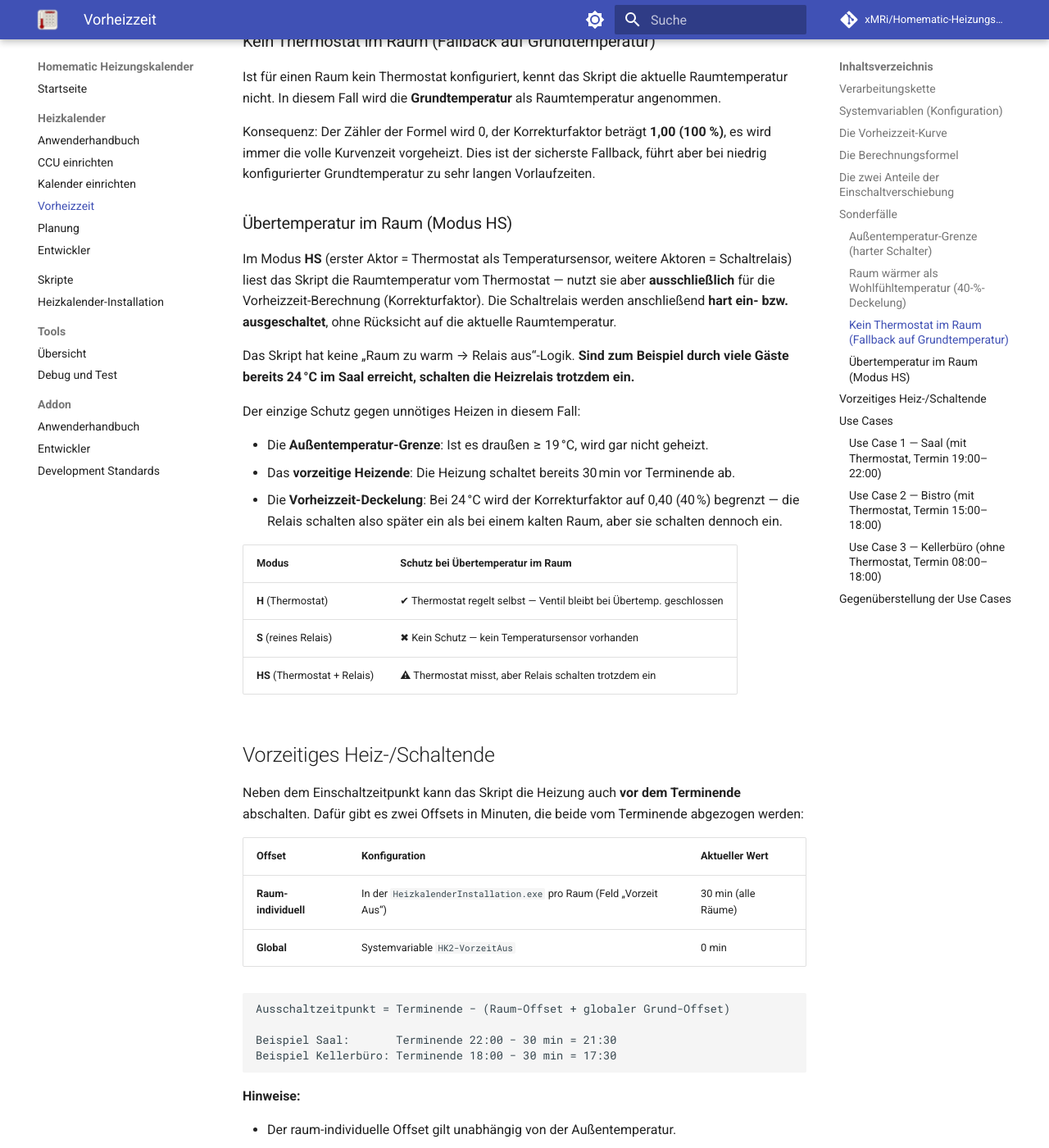
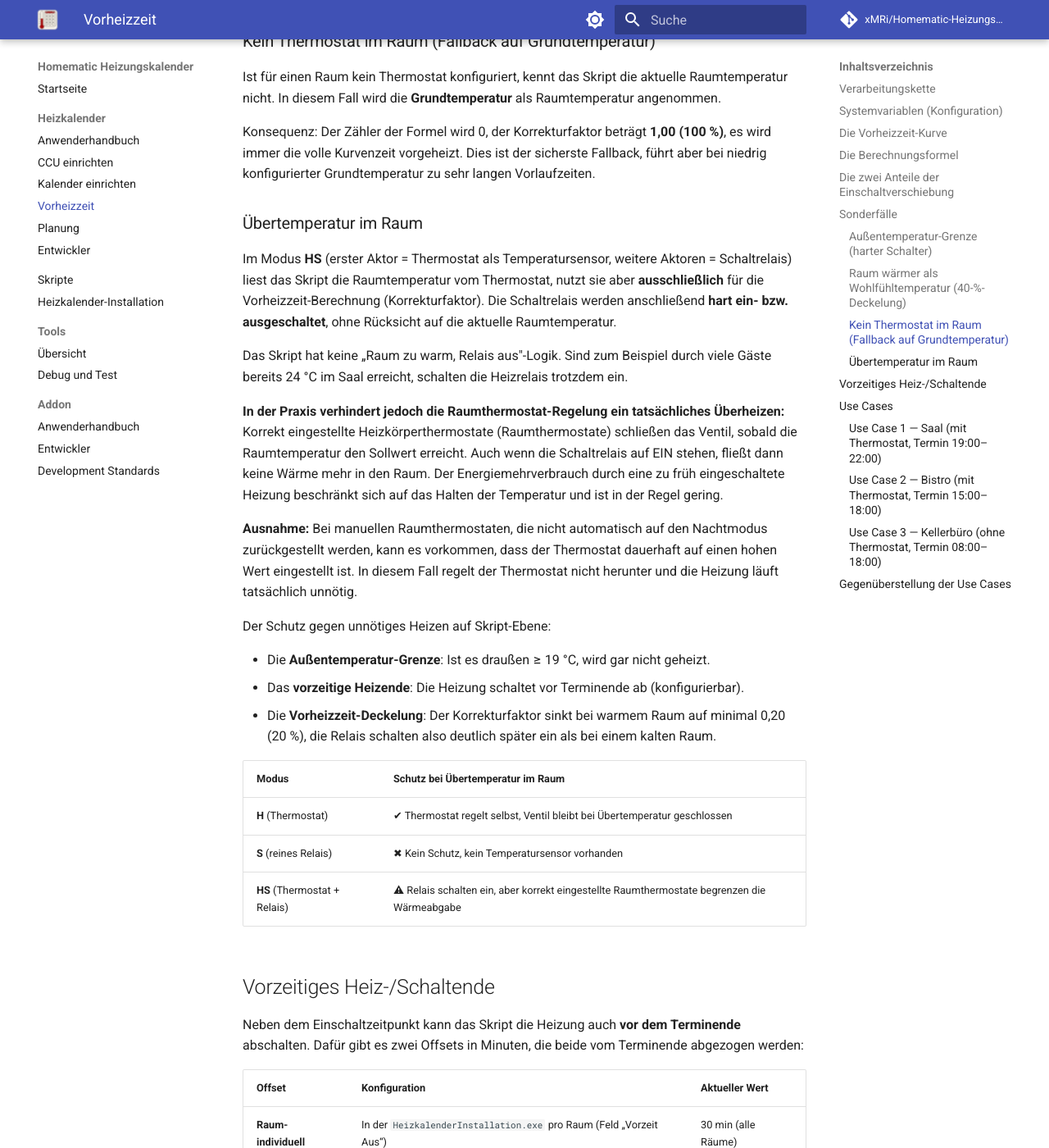
Before and after one commit to tatzel/Homematic-Heizungskalender, an MkDocs documentation site: the page built from docs/heizkalender/heizsteuerung-vorheizzeit.md, in a window 1280 px wide and 1400 px high, scrolled down 4016 px. Shown: the whole window at 82% size. Built offline with MkDocs 1.6.1 and Material for MkDocs 9.7.7, drawn with Linux system fonts in a browser that asks for light colours; comment, search, counter and statistics services are not loaded.

Commit message:
docs: Thermostat-Regelung bei Übertemperatur präzisiert (#73)
Abschnitt "Übertemperatur im Raum" in heizsteuerung-vorheizzeit.md
überarbeitet:

- Modus H: Thermostat regelt selbst, kein Überheizen in der Praxis
- Modus HS: Raumthermostate (Heizkörperventile) begrenzen die
  Wärmeabgabe auch bei eingeschalteten Relais
- Modus S: Kein Temperaturfeedback, Risiko bleibt
- Hinweis auf manuelle Raumthermostate ergänzt, die nicht
  automatisch zurückgestellt werden können

Ref: #73

```diff
--- a/docs/heizkalender/heizsteuerung-vorheizzeit.md
+++ b/docs/heizkalender/heizsteuerung-vorheizzeit.md
@@ -137,28 +137,39 @@ Konsequenz: Der Zähler der Formel wird 0, der Korrekturfaktor beträgt **1,00 (
 es wird immer die volle Kurvenzeit vorgeheizt. Dies ist der sicherste Fallback,
 führt aber bei niedrig konfigurierter Grundtemperatur zu sehr langen Vorlaufzeiten.
 
-### Übertemperatur im Raum (Modus HS)
+### Übertemperatur im Raum
 
 Im Modus **HS** (erster Aktor = Thermostat als Temperatursensor, weitere Aktoren = Schaltrelais)
-liest das Skript die Raumtemperatur vom Thermostat — nutzt sie aber **ausschließlich** für
+liest das Skript die Raumtemperatur vom Thermostat, nutzt sie aber **ausschließlich** für
 die Vorheizzeit-Berechnung (Korrekturfaktor). Die Schaltrelais werden anschließend
 **hart ein- bzw. ausgeschaltet**, ohne Rücksicht auf die aktuelle Raumtemperatur.
 
-Das Skript hat keine „Raum zu warm → Relais aus“-Logik. **Sind zum Beispiel durch viele Gäste
-bereits 24 °C im Saal erreicht, schalten die Heizrelais trotzdem ein.**
+Das Skript hat keine „Raum zu warm, Relais aus"-Logik. Sind zum Beispiel durch viele Gäste
+bereits 24 °C im Saal erreicht, schalten die Heizrelais trotzdem ein.
 
-Der einzige Schutz gegen unnötiges Heizen in diesem Fall:
+**In der Praxis verhindert jedoch die Raumthermostat-Regelung ein tatsächliches Überheizen:**
+Korrekt eingestellte Heizkörperthermostate (Raumthermostate) schließen das Ventil, sobald
+die Raumtemperatur den Sollwert erreicht. Auch wenn die Schaltrelais auf EIN stehen, fließt
+dann keine Wärme mehr in den Raum. Der Energiemehrverbrauch durch eine zu früh eingeschaltete
+Heizung beschränkt sich auf das Halten der Temperatur und ist in der Regel gering.
 
-- Die **Außentemperatur-Grenze**: Ist es draußen ≥ 19 °C, wird gar nicht geheizt.
-- Das **vorzeitige Heizende**: Die Heizung schaltet bereits 30 min vor Terminende ab.
-- Die **Vorheizzeit-Deckelung**: Bei 24 °C wird der Korrekturfaktor auf 0,40 (40 %) begrenzt —
-  die Relais schalten also später ein als bei einem kalten Raum, aber sie schalten dennoch ein.
+**Ausnahme:** Bei manuellen Raumthermostaten, die nicht automatisch auf den Nachtmodus
+zurückgestellt werden, kann es vorkommen, dass der Thermostat dauerhaft auf einen hohen
+Wert eingestellt ist. In diesem Fall regelt der Thermostat nicht herunter und die Heizung
+läuft tatsächlich unnötig.
+
+Der Schutz gegen unnötiges Heizen auf Skript-Ebene:
+
+- Die **Außentemperatur-Grenze**: Ist es draußen ≥ 19 °C, wird gar nicht geheizt.
+- Das **vorzeitige Heizende**: Die Heizung schaltet vor Terminende ab (konfigurierbar).
+- Die **Vorheizzeit-Deckelung**: Der Korrekturfaktor sinkt bei warmem Raum auf minimal 0,20 (20 %),
+  die Relais schalten also deutlich später ein als bei einem kalten Raum.
 
 | Modus | Schutz bei Übertemperatur im Raum |
 | :--- | :--- |
-| **H** (Thermostat) | ✔ Thermostat regelt selbst — Ventil bleibt bei Übertemp. geschlossen |
-| **S** (reines Relais) | ✖ Kein Schutz — kein Temperatursensor vorhanden |
-| **HS** (Thermostat + Relais) | ⚠ Thermostat misst, aber Relais schalten trotzdem ein |
+| **H** (Thermostat) | ✔ Thermostat regelt selbst, Ventil bleibt bei Übertemperatur geschlossen |
+| **S** (reines Relais) | ✖ Kein Schutz, kein Temperatursensor vorhanden |
+| **HS** (Thermostat + Relais) | ⚠ Relais schalten ein, aber korrekt eingestellte Raumthermostate begrenzen die Wärmeabgabe |
 
 ## Vorzeitiges Heiz-/Schaltende
 
```
